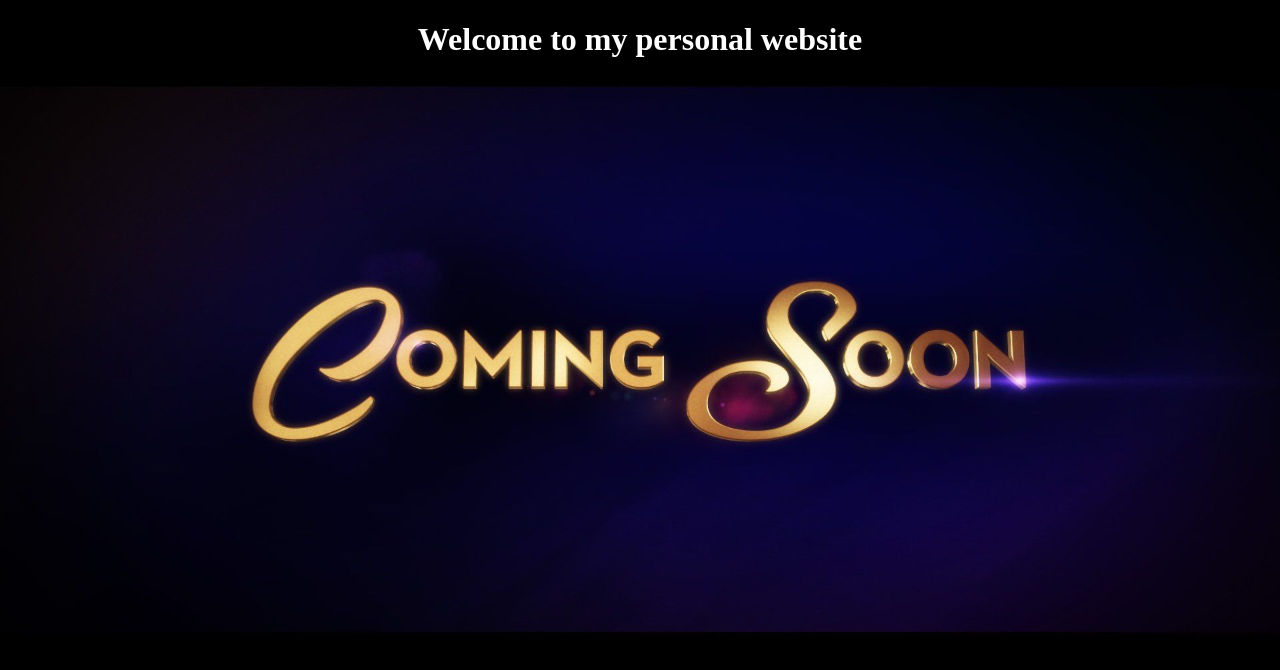
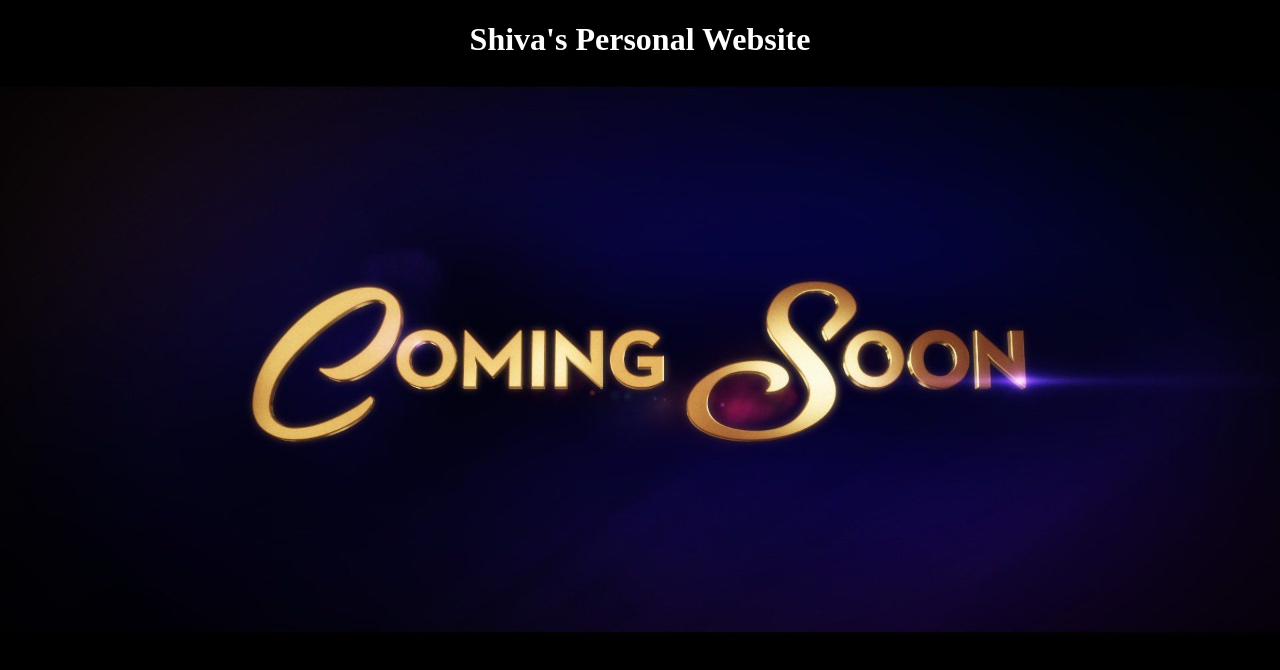
Before and after one commit to shivatejaburle/personalwebsite, a plain HTML site: page index.html in a window 1280 px wide. Drawn offline with Linux system fonts and the light colour scheme.

Commit message:
Update index.html
Changed Title in Body

```diff
--- a/index.html
+++ b/index.html
@@ -19,6 +19,6 @@
         </style>
     </head>
     <body>
-        <h1>Welcome to my personal website</h1>
+        <h1>Shiva's Personal Website</h1>
     </body>
 </html>
```
